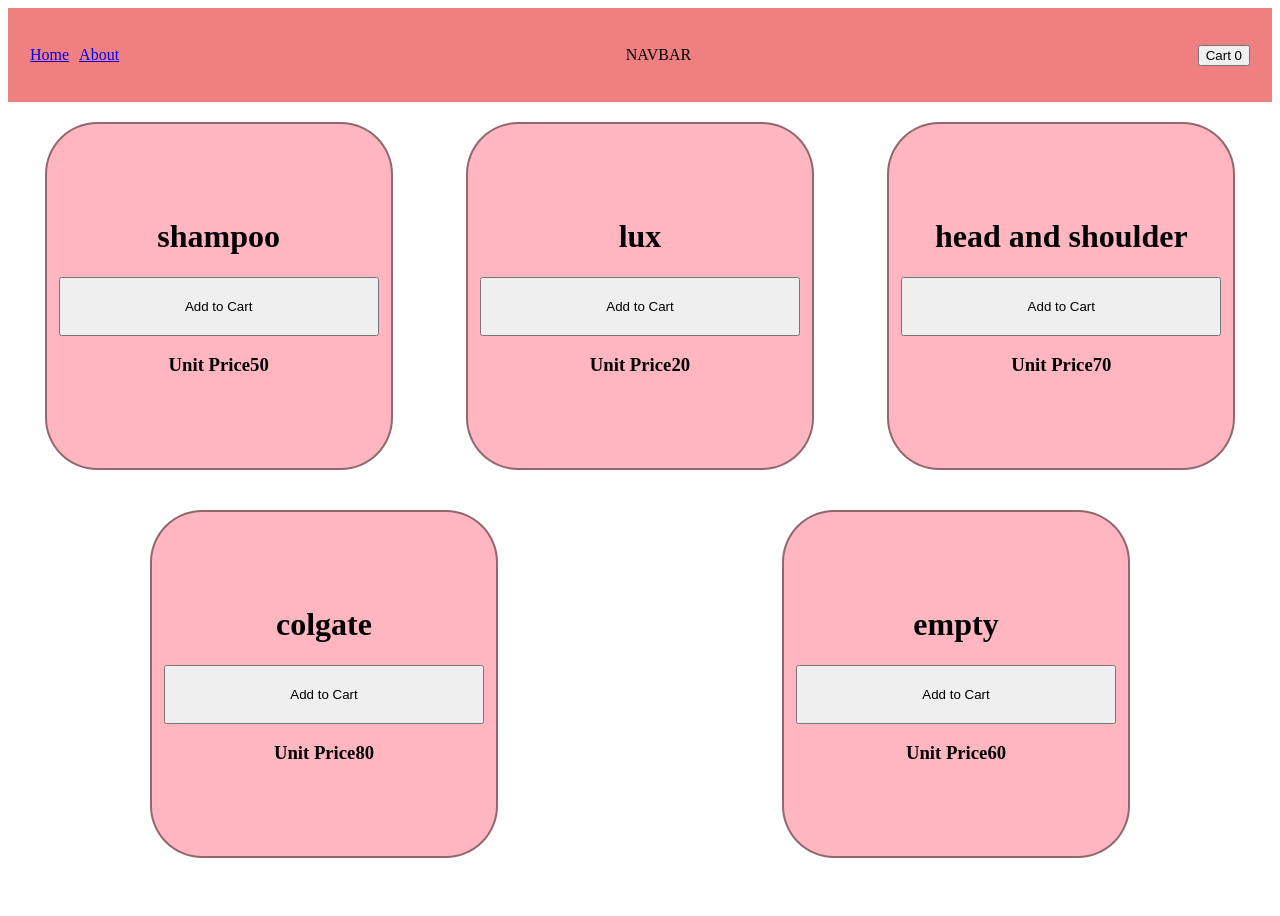
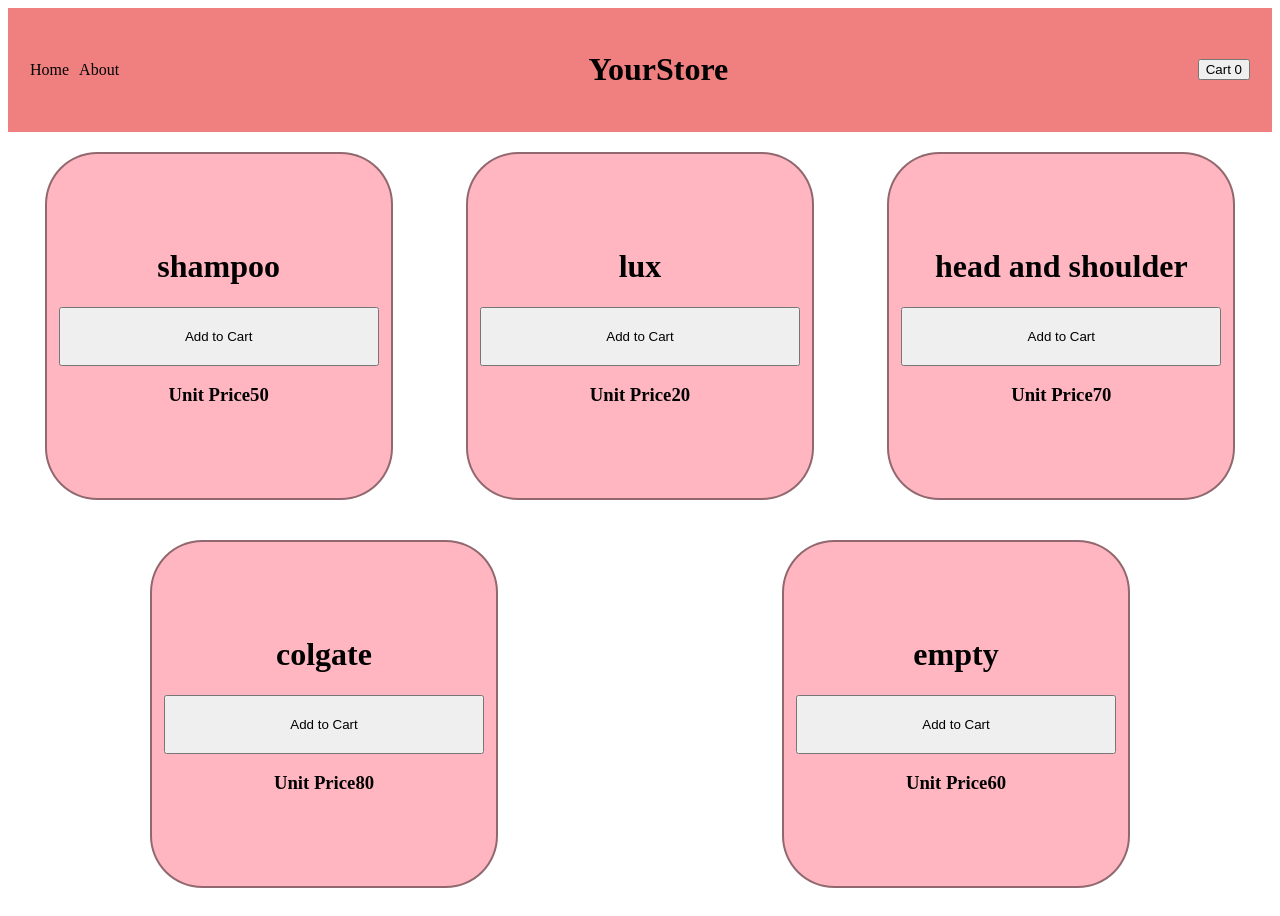
Before and after one commit to shoaibrasool/EcommerceReduxVite, a React (Vite) app: page / in a window 1280 px wide. Before the commit the page ends 886 px from the top, so only its background shows below. Built offline with nearby package versions, Linux system fonts and the light colour scheme.

Commit message:
YourStore Official

```diff
--- a/src/components/Navbar/Navbar.jsx
+++ b/src/components/Navbar/Navbar.jsx
@@ -8,7 +8,7 @@
     const cart = useSelector(state => state.reducer.cart)
     let cartItems = 0;
 
-    cart.map(()=> {
+    cart.map(() => {
         cartItems++;
     })
 
@@ -22,10 +22,10 @@
         <>
             <div style={{ display: 'flex', justifyContent: 'space-between', alignItems: 'center', padding: '22px', backgroundColor: 'lightcoral', }}>
                 <div style={{ display: 'flex', gap: '10px' }}>
-                    <Link to={"/"}>Home</Link>
-                    <Link to={"/child2"}>About</Link>
+                    <Link style={{ textDecoration: 'none', color: 'black' }} to={"/"}>Home</Link>
+                    <Link style={{ textDecoration: 'none', color: 'black' }} to={"/child2"}>About</Link>
                 </div>
-                <p >NAVBAR</p>
+                <h1 >YourStore</h1>
                 <button style={{ cursor: 'pointer' }} onClick={handleNavigate}>Cart {cartItems}</button>
             </div>
             <div id="detail">
```
